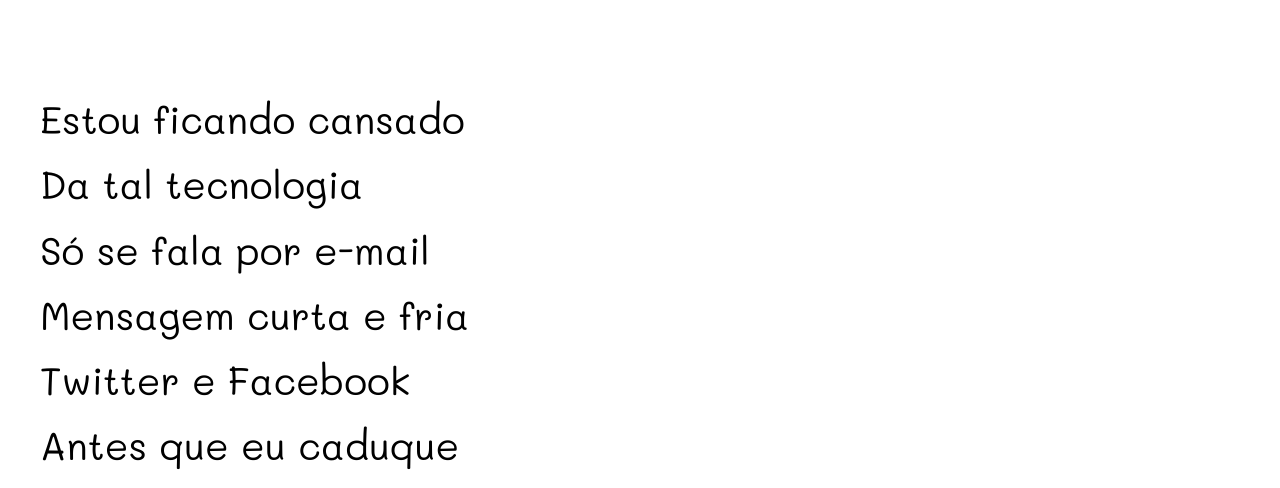
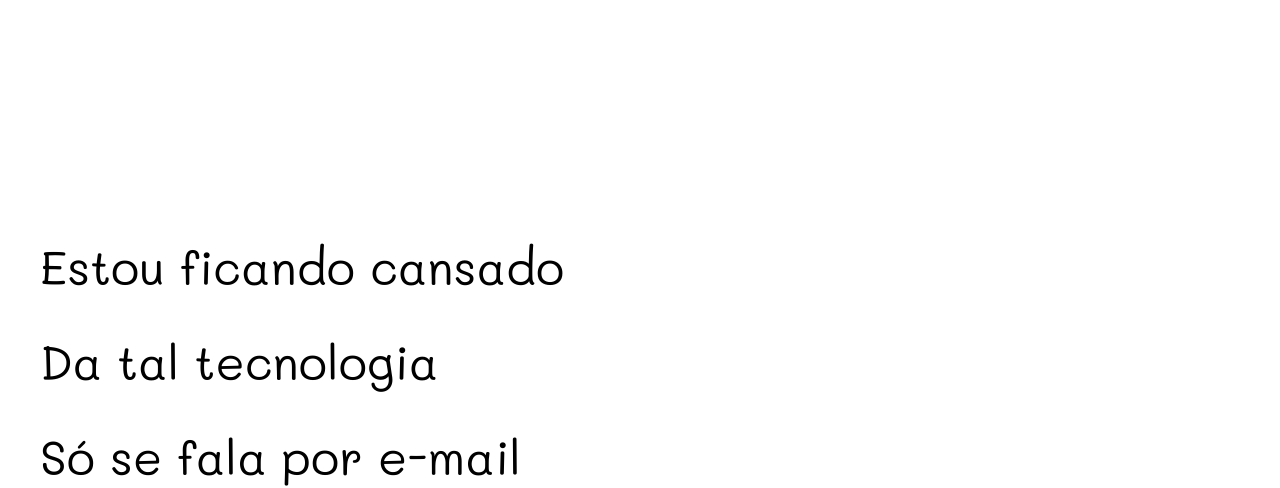
Before and after one commit to gabrielvinni/Projeto-Cordel, a plain HTML site: page index.html in a window 1280 px wide. Shown: the part 317-805 px from the top of the page. Drawn offline with Linux system fonts and the light colour scheme.

Commit message:
Projeto-Cordel 1.1

```diff
--- a/estilo/style.css
+++ b/estilo/style.css
@@ -58,14 +58,13 @@
     padding-left: 30px;
     padding-top: 10vh;
     padding-bottom: 10vh;
-    font-size: 3vw;
+    font-size: 3.7vw;
 }
 
 section > p {
     padding: 10px;
     font-family: var(--fontP);
-    line-height: 1.7em;
-
+    line-height: 2em;
 }
 
 section.normal {
@@ -73,7 +72,8 @@
 }
 
 section.normal > p {
-    padding-bottom: 2.5em;
+    padding-bottom: 3em;
+    padding-top: 3em;
 }
 
 section.imagem {
--- a/index.html
+++ b/index.html
@@ -6,6 +6,7 @@
     <meta name="viewport" content="width=device-width, initial-scale=1.0">
     <title>Projeto Cordel</title>
     <link rel="stylesheet" href="estilo/style.css">
+    <link rel="shortcut icon" href="icone/favicon.ico" type="image/x-icon">
 </head>
 <body>
     <header>
```
Also changed, not shown: icone/favicon.ico (added).
